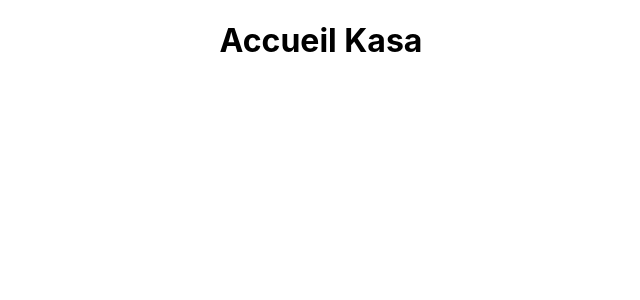
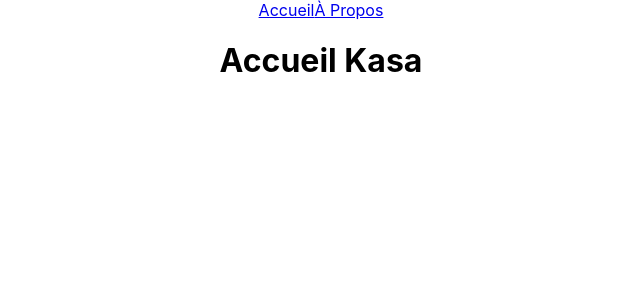
Before and after one commit to Jey221/P11-kasa, a React (Create React App) app: page / in a window 1280 px wide. Shown: the top 300 px of the page, without its empty margins (319-959 px from the left). Built offline with nearby package versions, Linux system fonts and the light colour scheme.

Commit message:
mise en place navigation

```diff
--- a/src/pages/App.js
+++ b/src/App.js
@@ -1,18 +1,20 @@
-import '../style/App.css';
+import './style/App.css';
 import { Routes, Route } from 'react-router-dom';
-import Home from '../components/Home.js';
-import APropos from '../components/APropos';
-import Logement from '../components/Logement';
-import Erreur from '../components/Erreur';
+import Home from './pages/Home.js';
+import APropos from './pages/APropos';
+import Logement from './pages/Logement';
+import Erreur from './pages/Erreur';
+import Navbar from './components/Navbar';
 
 function App() {
   return (
     <div className="App">
+      <Navbar />
       <Routes>
         <Route path="/" element={<Home />} />
         <Route path="/APropos" element={<APropos />} />
         <Route path="/Logement" element={<Logement />} />
-        <Route path="/Erreur" element={<Erreur />} />
+        <Route path="/*" element={<Erreur />} />
       </Routes>
     </div>
   );
--- /dev/null
+++ b/src/components/Navbar.js
@@ -0,0 +1,11 @@
+import React from 'react';
+import { Link } from 'react-router-dom';
+
+export default function Navbar() {
+  return (
+    <nav>
+      <Link to="/">Accueil</Link>
+      <Link to="/APropos">À Propos</Link>
+    </nav>
+  );
+}
--- a/src/index.js
+++ b/src/index.js
@@ -1,7 +1,7 @@
 import React from 'react';
 import ReactDOM from 'react-dom';
 import './style/index.css';
-import App from './pages/App.js';
+import App from './App.js';
 import reportWebVitals from './reportWebVitals';
 import { BrowserRouter as Router } from 'react-router-dom';
 
```
Also changed, not shown: public/logo192.png (deleted), public/logo512.png (deleted), src/pages/APropos.js (renamed from src/components/APropos.js), src/pages/Erreur.js (renamed from src/components/Erreur.js), src/pages/Home.js (renamed from src/components/Home.js), src/pages/Logement.js (renamed from src/components/Logement.js).
